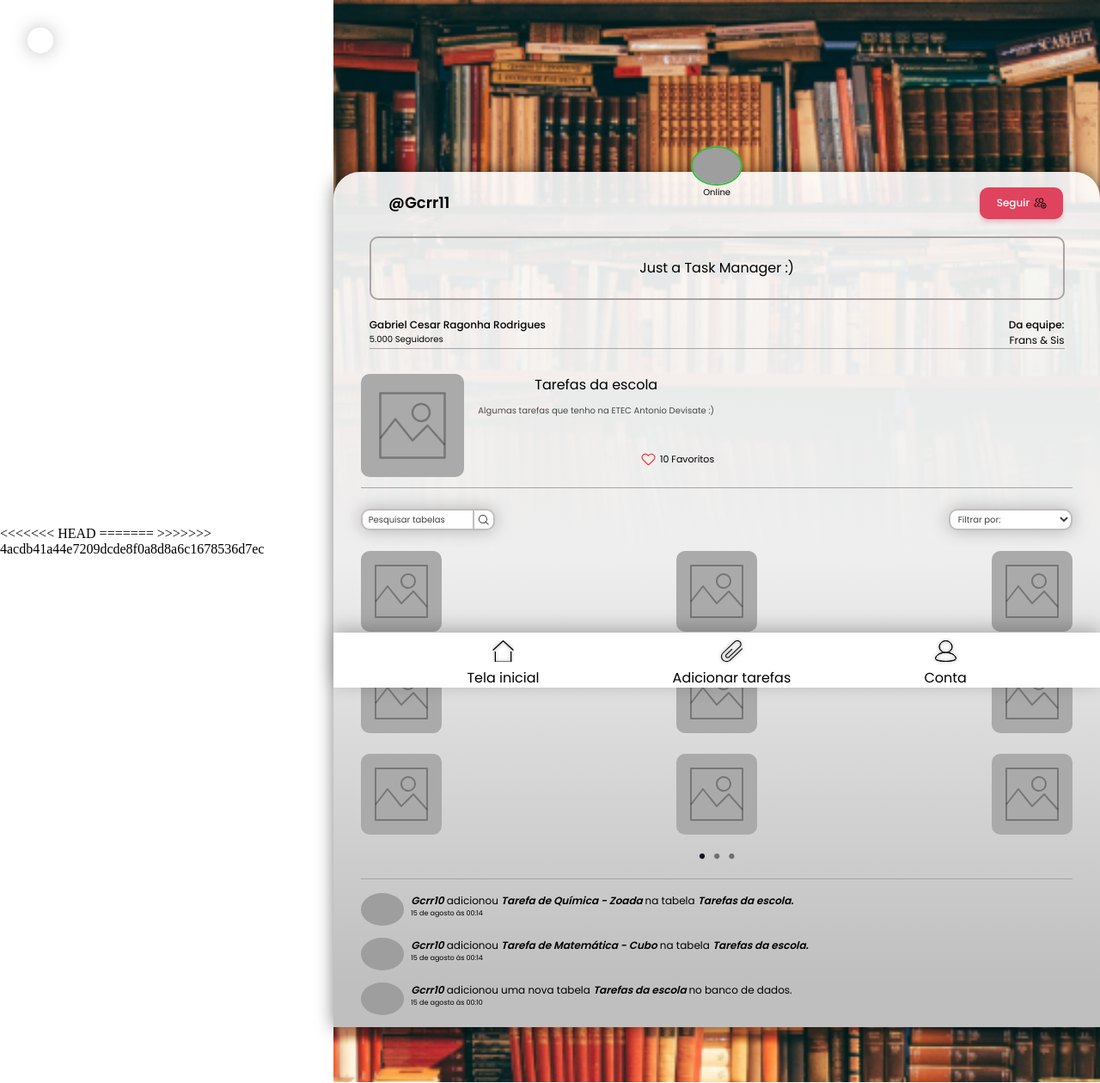
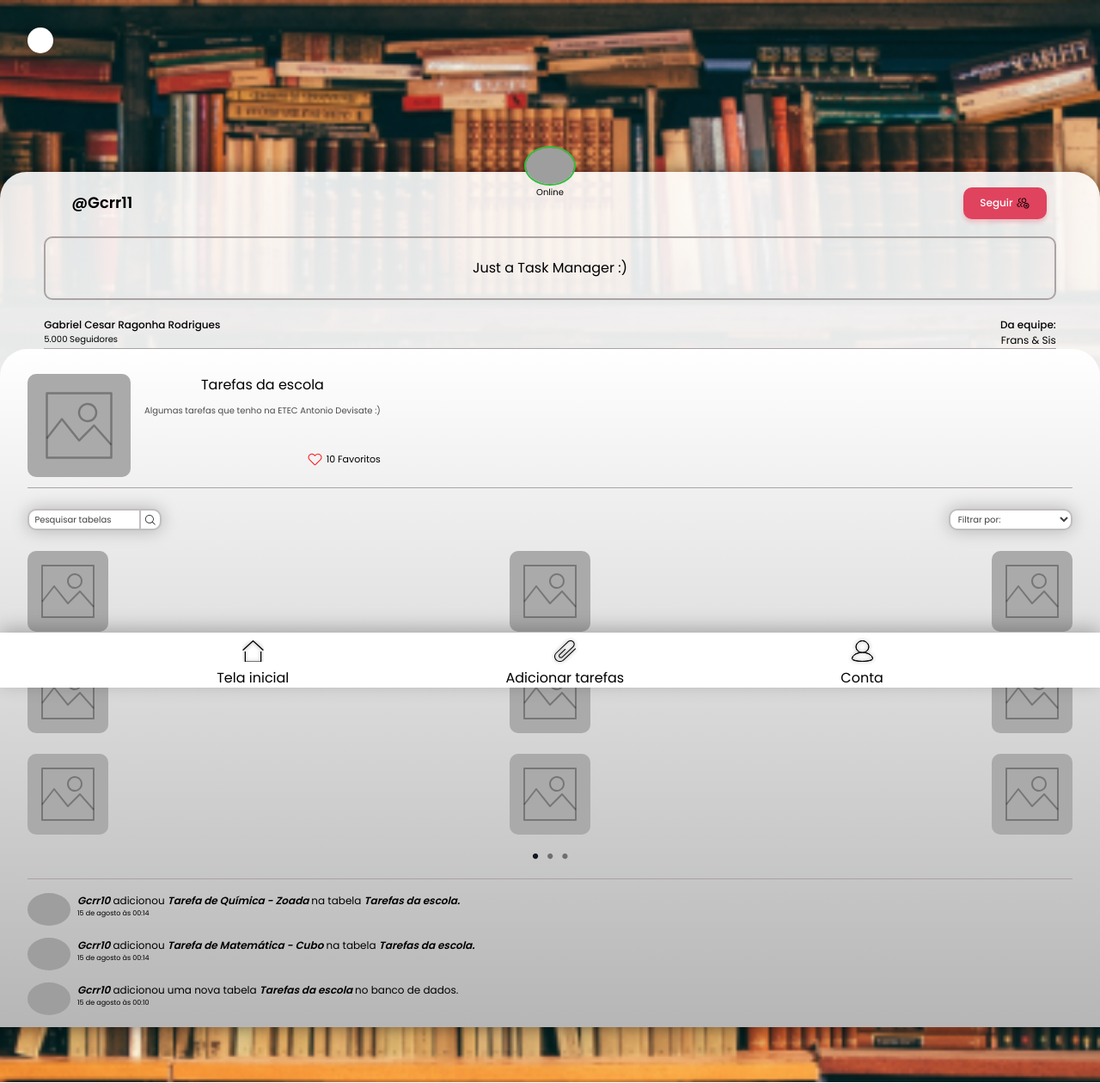
Before and after one commit to joaby-oliveira/todods, a PHP site: page /profile-user.php in a window 1280 px wide. Shown: the whole page at 86% size. Run offline with PHP 8.4, Linux system fonts and the light colour scheme; some libraries are stand-ins or nearby versions; grey boxes are pictures that could not be loaded.

Commit message:
Fix text error

```diff
--- a/profile-manager.php
+++ b/profile-manager.php
@@ -4,11 +4,8 @@
     <meta charset="UTF-8">
     <meta name="viewport" content="width=device-width, initial-scale=1.0">
     <link rel="stylesheet" href="public/styles/profile-manager.css">
-<<<<<<< HEAD
     <link rel="stylesheet" href="public/styles/profile-header.css">
-=======
     <link rel="stylesheet" href="public/styles/footer.css">
->>>>>>> 4acdb41a44e7209dcde8f0a8d8a6c1678536d7ec
     <link rel="stylesheet" href="public/styles/global.css">
     <script src="https://code.iconify.design/1/1.0.6/iconify.min.js"></script>
     <title>Perfil</title>
--- a/profile-user.php
+++ b/profile-user.php
@@ -3,13 +3,10 @@
 <head>
     <meta charset="UTF-8">
     <meta name="viewport" content="width=device-width, initial-scale=1.0">
-<<<<<<< HEAD
     <link rel="stylesheet" href="public/styles/profile-user.css">
     <link rel="stylesheet" href="public/styles/profile-header.css">
-=======
     <link rel="stylesheet" href="public/styles/profile-manager.css">
     <link rel="stylesheet" href="public/styles/footer.css">
->>>>>>> 4acdb41a44e7209dcde8f0a8d8a6c1678536d7ec
     <link rel="stylesheet" href="public/styles/global.css">
     <script src="https://code.iconify.design/1/1.0.6/iconify.min.js"></script>
     <title>Perfil</title>
--- a/public/styles/profile-manager.css
+++ b/public/styles/profile-manager.css
@@ -1,5 +1,3 @@
-<<<<<<< HEAD
-=======
 .container {
     background: linear-gradient(179.98deg, #FFFFFF 0.02%, #B6B6B6 53.12%);
     background-image: url("../images/bookshelf.png");
@@ -119,7 +117,6 @@
     font-weight: 400;
 }
 
->>>>>>> 4acdb41a44e7209dcde8f0a8d8a6c1678536d7ec
 .flexbox-container-3{
     width: 100%;
     background: linear-gradient(180deg, #FFFFFF 0%, #B6B6B6 100%);
```
